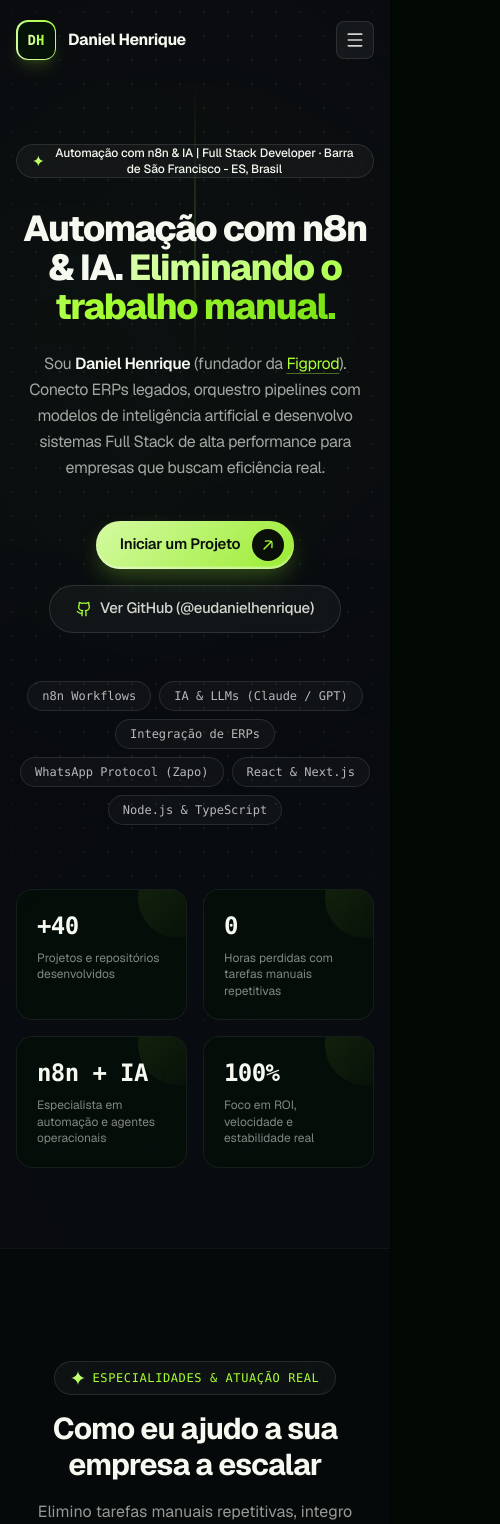
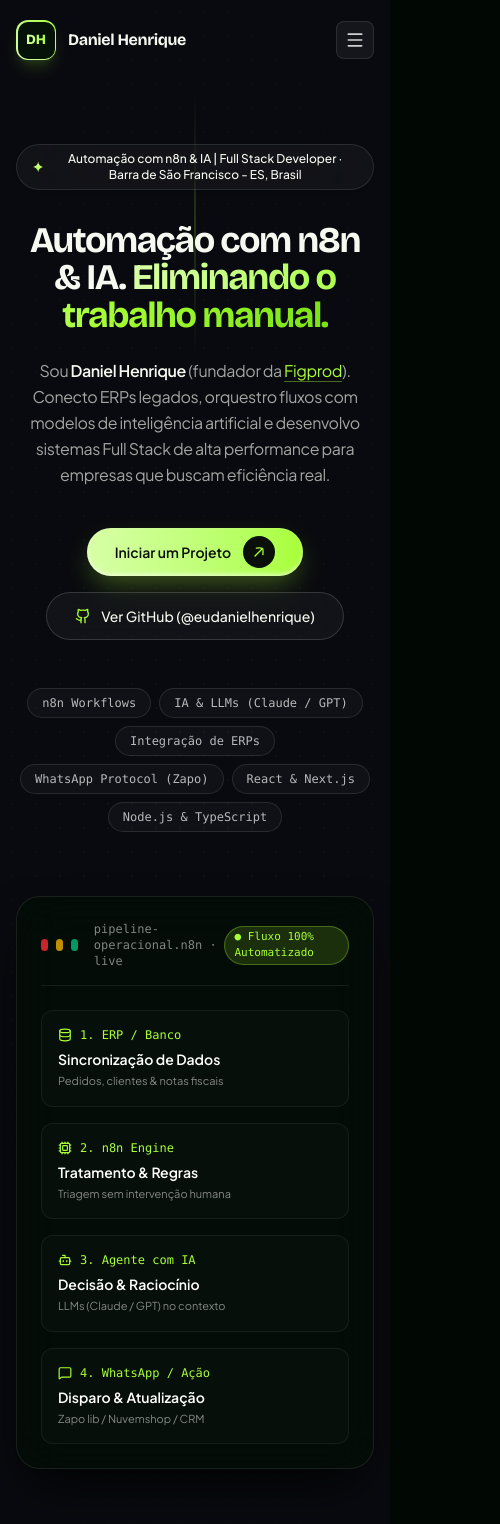
Before and after one commit to eudanielhenrique/phdanielhenrique.com.br, a Next.js app: page / in a window 390 px wide. Shown: the top 1524 px of the page, 500 px wide, since content can reach past the window. Built offline with nearby package versions, Linux system fonts and the light colour scheme.

Commit message:
fix(design): correcao completa da renderizacao, tipografia Bricolage Grotesque, pipeline visual e estilizacao nativa Tailwind

```diff
--- a/src/app/globals.css
+++ b/src/app/globals.css
@@ -1,152 +1,40 @@
 @import "tailwindcss";
+
+@theme {
+  --font-display: var(--font-display), system-ui, sans-serif;
+  --font-sans: var(--font-sans), system-ui, sans-serif;
+}
 
 :root {
   --bg: #010702;
-  --bg-deep: #020b04;
   --text-hi: #F5F9F0;
   --text-mid: rgba(245, 249, 240, 0.65);
-  --text-soft: rgba(245, 249, 240, 0.85);
-  --surface: rgba(255, 255, 255, 0.04);
-  --surface-hover: rgba(255, 255, 255, 0.08);
-  --border-soft: rgba(255, 255, 255, 0.08);
-  --border-strong: rgba(255, 255, 255, 0.16);
-  --ink-dark: #0A0F0A;
   --lime-soft: #D8FFA6;
   --lime-vivid: #A8FF35;
-  --grad-cta: linear-gradient(135deg, rgba(216, 255, 166, 0.98) 0%, rgba(168, 255, 53, 0.92) 100%);
 }
 
 html {
   scroll-behavior: smooth;
   color-scheme: dark;
-  background-color: var(--bg);
+  background-color: #010702;
 }
 
 body {
-  background-color: var(--bg);
-  color: var(--text-hi);
-  font-family: var(--font-geist-sans), system-ui, -apple-system, sans-serif;
+  background-color: #010702;
+  color: #F5F9F0;
+  font-family: var(--font-sans);
   overflow-x: hidden;
   -webkit-font-smoothing: antialiased;
 }
 
-::selection {
-  background: rgba(168, 255, 53, 0.35);
-  color: #F5F9F0;
+.font-display {
+  font-family: var(--font-display);
 }
 
-/* ============ Ambient & Aurora Lighting ============ */
-.aurora-glow {
-  position: absolute;
-  border-radius: 9999px;
-  filter: blur(140px);
-  pointer-events: none;
-  opacity: 0.18;
-}
-
-/* Background matrix dots */
-.dots-pattern {
-  background-image: radial-gradient(rgba(216, 255, 166, 0.12) 1px, transparent 1px);
+/* Clean dot matrix overlay using CSS without large bounding box containers */
+.dots-overlay {
+  background-image: radial-gradient(rgba(216, 255, 166, 0.08) 1px, transparent 1px);
   background-size: 24px 24px;
-}
-
-/* ============ Glass Panel Card ============ */
-.igreen-card {
-  background: rgba(4, 15, 6, 0.6);
-  border: 1px solid rgba(255, 255, 255, 0.07);
-  backdrop-filter: blur(16px);
-  -webkit-backdrop-filter: blur(16px);
-  transition: all 0.3s cubic-bezier(0.16, 1, 0.3, 1);
-}
-
-.igreen-card:hover {
-  border-color: rgba(168, 255, 53, 0.35);
-  box-shadow: 0 12px 36px -12px rgba(168, 255, 53, 0.12);
-  transform: translateY(-2px);
-}
-
-/* ============ Pill Badge ============ */
-.igreen-badge {
-  display: inline-flex;
-  align-items: center;
-  gap: 8px;
-  height: 34px;
-  padding: 6px 16px;
-  border-radius: 100px;
-  background: rgba(255, 255, 255, 0.04);
-  border: 1px solid rgba(255, 255, 255, 0.1);
-  backdrop-filter: blur(25px);
-  -webkit-backdrop-filter: blur(25px);
-  font-size: 13.5px;
-  letter-spacing: -0.01em;
-  color: #F5F9F0;
-  transition: border-color 0.25s ease;
-}
-
-.igreen-badge:hover {
-  border-color: rgba(168, 255, 53, 0.4);
-}
-
-/* ============ Buttons Signature ============ */
-.btn-primary-igreen {
-  display: inline-flex;
-  align-items: center;
-  gap: 12px;
-  height: 48px;
-  padding: 0 10px 0 24px;
-  border-radius: 100px;
-  background: var(--grad-cta);
-  box-shadow: rgba(255, 255, 255, 0.5) 0px -2px 2px 0px inset, 0 10px 25px -5px rgba(168, 255, 53, 0.3);
-  font-size: 15px;
-  font-weight: 600;
-  letter-spacing: -0.02em;
-  color: #0A0F0A;
-  transition: filter 0.25s ease, transform 0.25s ease;
-}
-
-.btn-primary-igreen:hover {
-  filter: brightness(1.1);
-  transform: scale(1.02);
-}
-
-.btn-primary-igreen .chip-circle {
-  width: 32px;
-  height: 32px;
-  border-radius: 50%;
-  background: #0A0F0A;
-  display: flex;
-  align-items: center;
-  justify-content: center;
-  color: #A8FF35;
-  transition: transform 0.25s ease;
-}
-
-.btn-primary-igreen:hover .chip-circle {
-  transform: rotate(45deg);
-}
-
-.btn-ghost-igreen {
-  display: inline-flex;
-  align-items: center;
-  gap: 8px;
-  height: 48px;
-  padding: 0 26px;
-  border-radius: 100px;
-  background: rgba(255, 255, 255, 0.04);
-  border: 1px solid rgba(255, 255, 255, 0.12);
-  backdrop-filter: blur(6px);
-  -webkit-backdrop-filter: blur(6px);
-  font-size: 15px;
-  font-weight: 500;
-  letter-spacing: -0.02em;
-  color: rgba(245, 249, 240, 0.85);
-  transition: all 0.25s ease;
-}
-
-.btn-ghost-igreen:hover {
-  background: rgba(255, 255, 255, 0.08);
-  border-color: rgba(168, 255, 53, 0.3);
-  color: #FFFFFF;
 }
 
 /* Custom Scrollbar */
--- a/src/app/layout.tsx
+++ b/src/app/layout.tsx
@@ -1,15 +1,17 @@
 import type { Metadata } from "next";
-import { Geist, Geist_Mono } from "next/font/google";
+import { Bricolage_Grotesque, Plus_Jakarta_Sans } from "next/font/google";
 import "./globals.css";
 
-const geistSans = Geist({
-  variable: "--font-geist-sans",
+const bricolage = Bricolage_Grotesque({
+  variable: "--font-display",
   subsets: ["latin"],
+  weight: ["400", "500", "600", "700", "800"],
 });
 
-const geistMono = Geist_Mono({
-  variable: "--font-geist-mono",
+const jakarta = Plus_Jakarta_Sans({
+  variable: "--font-sans",
   subsets: ["latin"],
+  weight: ["400", "500", "600", "700"],
 });
 
 export const metadata: Metadata = {
@@ -61,8 +63,11 @@ export default function RootLayout({
   children: React.ReactNode;
 }>) {
   return (
-    <html lang="pt-BR" className={`${geistSans.variable} ${geistMono.variable} scroll-smooth`}>
-      <body className="min-h-screen bg-[#010702] text-[#F5F9F0] antialiased selection:bg-[#A8FF35]/30 selection:text-white">
+    <html
+      lang="pt-BR"
+      className={`${bricolage.variable} ${jakarta.variable} scroll-smooth`}
+    >
+      <body className="min-h-screen bg-[#010702] text-[#F5F9F0] antialiased selection:bg-[#A8FF35]/30 selection:text-white font-sans">
         {children}
       </body>
     </html>
--- a/src/components/Hero.tsx
+++ b/src/components/Hero.tsx
@@ -1,8 +1,8 @@
 "use client";
 
 import { portfolioData } from "@/data/portfolioData";
-import { ArrowTopRightIcon, GithubIcon, LinkedinIcon, InstagramIcon, SparkIcon } from "@/components/Icons";
-import { ArrowDown, CheckCircle2, Terminal } from "lucide-react";
+import { ArrowTopRightIcon, GithubIcon, SparkIcon } from "@/components/Icons";
+import { Bot, Cpu, Database, MessageSquare, Terminal } from "lucide-react";
 
 export function Hero() {
   const { personal, stats } = portfolioData;
@@ -17,29 +17,24 @@ export function Hero() {
   ];
 
   return (
-    <section className="relative min-h-[95vh] pt-36 pb-20 flex flex-col justify-center overflow-hidden">
-      {/* Background Aurora Glows & Atmosphere */}
-      <div className="aurora-glow w-[650px] h-[650px] bg-[#A8FF35]/12 top-0 left-1/2 -translate-x-1/2" />
-      <div className="aurora-glow w-[500px] h-[500px] bg-[#14532d]/30 top-32 -left-48" />
-      <div className="aurora-glow w-[550px] h-[550px] bg-[#052e16]/40 -bottom-20 -right-40" />
+    <section className="relative min-h-[96vh] pt-36 pb-20 flex flex-col justify-center overflow-hidden bg-[radial-gradient(ellipse_80%_60%_at_50%_-10%,rgba(168,255,53,0.15),transparent_70%),radial-gradient(ellipse_60%_40%_at_20%_40%,rgba(20,83,45,0.2),transparent_60%),radial-gradient(ellipse_60%_40%_at_80%_50%,rgba(5,46,22,0.2),transparent_60%),#010702]">
+      {/* Subtle Dot matrix overlay */}
+      <div className="absolute inset-0 dots-overlay pointer-events-none opacity-40 [mask-image:radial-gradient(ellipse_70%_50%_at_50%_40%,#000_50%,transparent_100%)]" />
 
-      {/* Dot matrix background overlay */}
-      <div className="absolute inset-0 dots-pattern [mask-image:radial-gradient(ellipse_70%_60%_at_50%_35%,#000_60%,transparent_100%)] pointer-events-none opacity-60" />
-
-      {/* Decorative vertical light beam line */}
-      <div className="absolute top-20 left-1/2 -translate-x-1/2 w-[1px] h-72 bg-gradient-to-b from-transparent via-[#A8FF35]/30 to-transparent pointer-events-none" />
+      {/* Decorative vertical light sweep line */}
+      <div className="absolute top-24 left-1/2 -translate-x-1/2 w-[1px] h-64 bg-gradient-to-b from-transparent via-[#A8FF35]/35 to-transparent pointer-events-none" />
 
       <div className="relative max-w-5xl mx-auto px-4 sm:px-6 w-full text-center flex flex-col items-center">
         {/* Signature Badge with 4-point Spark */}
-        <div className="igreen-badge mb-8 group cursor-default">
-          <SparkIcon className="w-4 h-4 transition-transform group-hover:rotate-180 duration-500" />
-          <span className="font-medium text-xs sm:text-sm text-[#F5F9F0]">
+        <div className="inline-flex items-center gap-2.5 px-4 py-1.5 rounded-full bg-white/[0.04] border border-white/10 backdrop-blur-2xl text-xs sm:text-sm text-[#F5F9F0] shadow-sm mb-8 hover:border-[#A8FF35]/40 transition-colors">
+          <SparkIcon className="w-4 h-4" />
+          <span className="font-medium">
             {personal.role} · {personal.location}
           </span>
         </div>
 
         {/* Hero Title */}
-        <h1 className="text-4xl sm:text-6xl md:text-7xl font-extrabold tracking-[-0.04em] text-[#F5F9F0] leading-[1.08] max-w-4xl">
+        <h1 className="font-display text-4xl sm:text-6xl md:text-7xl lg:text-8xl font-bold tracking-[-0.04em] text-[#F5F9F0] leading-[1.04] max-w-4xl">
           Automação com n8n & IA.{" "}
           <span className="text-transparent bg-clip-text bg-gradient-to-r from-[#D8FFA6] via-[#A8FF35] to-[#7be312]">
             Eliminando o trabalho manual.
@@ -57,15 +52,18 @@ export function Hero() {
           >
             {personal.company}
           </a>
-          ). Conecto ERPs legados, orquestro pipelines com modelos de inteligência artificial e
+          ). Conecto ERPs legados, orquestro fluxos com modelos de inteligência artificial e
           desenvolvo sistemas Full Stack de alta performance para empresas que buscam eficiência real.
         </p>
 
         {/* Action Buttons */}
         <div className="mt-10 flex flex-wrap items-center justify-center gap-4">
-          <a href="#contato" className="btn-primary-igreen">
+          <a
+            href="#contato"
+            className="group inline-flex items-center gap-3 h-12 sm:h-13 px-7 sm:px-8 rounded-full bg-gradient-to-r from-[#D8FFA6] to-[#A8FF35] text-[#0A0F0A] font-semibold text-sm sm:text-base shadow-[inset_0_-2px_4px_rgba(255,255,255,0.6),0_12px_28px_-6px_rgba(168,255,53,0.35)] hover:brightness-110 hover:scale-[1.02] active:scale-95 transition-all"
+          >
             <span>Iniciar um Projeto</span>
-            <span className="chip-circle">
+            <span className="w-8 h-8 rounded-full bg-[#0A0F0A] text-[#A8FF35] flex items-center justify-center transition-transform group-hover:rotate-45">
               <ArrowTopRightIcon className="w-4 h-4" />
             </span>
           </a>
@@ -74,7 +72,7 @@ export function Hero() {
             href={personal.github}
             target="_blank"
             rel="noopener noreferrer"
-            className="btn-ghost-igreen"
+            className="inline-flex items-center gap-2.5 h-12 sm:h-13 px-7 sm:px-8 rounded-full bg-white/[0.04] border border-white/15 backdrop-blur-md text-[#F5F9F0] text-sm sm:text-base font-medium hover:bg-white/[0.08] hover:border-[#A8FF35]/40 transition-all"
           >
             <GithubIcon className="w-4 h-4 text-[#A8FF35]" />
             <span>Ver GitHub (@eudanielhenrique)</span>
@@ -93,14 +91,73 @@ export function Hero() {
           ))}
         </div>
 
+        {/* Interactive Architecture Flow Preview */}
+        <div className="mt-16 w-full max-w-4xl p-6 sm:p-8 rounded-3xl bg-[#030d05]/80 border border-white/[0.09] backdrop-blur-xl shadow-2xl shadow-black/80 text-left relative overflow-hidden">
+          <div className="flex items-center justify-between border-b border-white/[0.08] pb-4 mb-6">
+            <div className="flex items-center gap-2">
+              <span className="w-3 h-3 rounded-full bg-red-500/80" />
+              <span className="w-3 h-3 rounded-full bg-yellow-500/80" />
+              <span className="w-3 h-3 rounded-full bg-emerald-500/80" />
+              <span className="ml-2 text-xs font-mono text-white/50">
+                pipeline-operacional.n8n · live
+              </span>
+            </div>
+            <span className="text-[11px] font-mono px-2.5 py-0.5 rounded-full bg-[#A8FF35]/15 text-[#A8FF35] border border-[#A8FF35]/30">
+              ● Fluxo 100% Automatizado
+            </span>
+          </div>
+
+          <div className="grid grid-cols-1 sm:grid-cols-4 gap-4 items-center">
+            {/* Step 1 */}
+            <div className="p-4 rounded-xl bg-white/[0.02] border border-white/[0.06] hover:border-[#A8FF35]/30 transition-all">
+              <div className="flex items-center gap-2 text-xs font-mono text-[#A8FF35] mb-1.5">
+                <Database className="w-3.5 h-3.5" />
+                <span>1. ERP / Banco</span>
+              </div>
+              <div className="text-sm font-semibold text-white">Sincronização de Dados</div>
+              <p className="text-[11px] text-white/50 mt-1">Pedidos, clientes & notas fiscais</p>
+            </div>
+
+            {/* Step 2 */}
+            <div className="p-4 rounded-xl bg-white/[0.02] border border-white/[0.06] hover:border-[#A8FF35]/30 transition-all">
+              <div className="flex items-center gap-2 text-xs font-mono text-[#A8FF35] mb-1.5">
+                <Cpu className="w-3.5 h-3.5" />
+                <span>2. n8n Engine</span>
+              </div>
+              <div className="text-sm font-semibold text-white">Tratamento & Regras</div>
+              <p className="text-[11px] text-white/50 mt-1">Triagem sem intervenção humana</p>
+            </div>
+
+            {/* Step 3 */}
+            <div className="p-4 rounded-xl bg-white/[0.02] border border-white/[0.06] hover:border-[#A8FF35]/30 transition-all">
+              <div className="flex items-center gap-2 text-xs font-mono text-[#A8FF35] mb-1.5">
+                <Bot className="w-3.5 h-3.5" />
+                <span>3. Agente com IA</span>
+              </div>
+              <div className="text-sm font-semibold text-white">Decisão & Raciocínio</div>
+              <p className="text-[11px] text-white/50 mt-1">LLMs (Claude / GPT) no contexto</p>
+            </div>
+
+            {/* Step 4 */}
+            <div className="p-4 rounded-xl bg-white/[0.02] border border-white/[0.06] hover:border-[#A8FF35]/30 transition-all">
+              <div className="flex items-center gap-2 text-xs font-mono text-[#A8FF35] mb-1.5">
+                <MessageSquare className="w-3.5 h-3.5" />
+                <span>4. WhatsApp / Ação</span>
+              </div>
+              <div className="text-sm font-semibold text-white">Disparo & Atualização</div>
+              <p className="text-[11px] text-white/50 mt-1">Zapo lib / Nuvemshop / CRM</p>
+            </div>
+          </div>
+        </div>
+
         {/* Stats Grid */}
-        <div className="mt-16 sm:mt-20 w-full grid grid-cols-2 lg:grid-cols-4 gap-4">
+        <div className="mt-14 w-full grid grid-cols-2 lg:grid-cols-4 gap-4">
           {stats.map((stat, index) => (
             <div
               key={index}
-              className="igreen-card p-5 sm:p-6 rounded-2xl text-left relative overflow-hidden group"
+              className="p-5 sm:p-6 rounded-2xl bg-[#030d05]/80 border border-white/[0.08] hover:border-[#A8FF35]/35 transition-all text-left relative overflow-hidden group shadow-lg"
             >
-              <div className="text-2xl sm:text-3xl font-extrabold text-[#F5F9F0] font-mono tracking-tight group-hover:text-[#A8FF35] transition-colors">
+              <div className="font-display text-2xl sm:text-3xl font-bold text-[#F5F9F0] tracking-tight group-hover:text-[#A8FF35] transition-colors">
                 {stat.value}
               </div>
               <div className="mt-2 text-xs text-white/50 leading-snug">
--- a/src/components/Navbar.tsx
+++ b/src/components/Navbar.tsx
@@ -3,7 +3,7 @@
 import { useState, useEffect } from "react";
 import { portfolioData } from "@/data/portfolioData";
 import { Menu, X } from "lucide-react";
-import { ArrowTopRightIcon, GithubIcon, LinkedinIcon, SparkIcon } from "@/components/Icons";
+import { ArrowTopRightIcon, GithubIcon, LinkedinIcon, InstagramIcon } from "@/components/Icons";
 
 export function Navbar() {
   const [isScrolled, setIsScrolled] = useState(false);
@@ -19,7 +19,7 @@ export function Navbar() {
 
   const navLinks = [
     { label: "Início", href: "#" },
-    { label: "O que faço", href: "#servicos" },
+    { label: "Especialidades", href: "#servicos" },
     { label: "Projetos Reais", href: "#projetos" },
     { label: "Skills & Trajetória", href: "#skills" },
     { label: "Contato", href: "#contato" },
@@ -29,7 +29,7 @@ export function Navbar() {
     <header
       className={`fixed top-0 left-0 right-0 z-50 transition-all duration-300 ${
         isScrolled
-          ? "bg-[#010702]/85 backdrop-blur-xl border-b border-white/10 py-3.5 shadow-2xl shadow-black/80"
+          ? "bg-[#010702]/90 backdrop-blur-xl border-b border-white/[0.08] py-3.5 shadow-2xl shadow-black/80"
           : "bg-transparent py-5"
       }`}
     >
@@ -38,33 +38,33 @@ export function Navbar() {
         <a href="#" className="flex items-center gap-3 group">
           <div className="w-10 h-10 rounded-xl bg-gradient-to-tr from-[#D8FFA6] to-[#A8FF35] p-[1.5px] transition-transform duration-300 group-hover:scale-105 shadow-lg shadow-[#A8FF35]/15">
             <div className="w-full h-full bg-[#051208] rounded-[10px] flex items-center justify-center">
-              <span className="font-mono font-black text-transparent bg-clip-text bg-gradient-to-r from-[#D8FFA6] to-[#A8FF35] text-sm">
+              <span className="font-display font-extrabold text-transparent bg-clip-text bg-gradient-to-r from-[#D8FFA6] to-[#A8FF35] text-sm">
                 DH
               </span>
             </div>
           </div>
           <div className="flex flex-col">
             <div className="flex items-center gap-1.5">
-              <span className="font-bold text-[#F5F9F0] tracking-tight text-base group-hover:text-[#A8FF35] transition-colors">
+              <span className="font-display font-bold text-[#F5F9F0] tracking-tight text-base group-hover:text-[#A8FF35] transition-colors">
                 {portfolioData.personal.name}
               </span>
               <span className="text-[11px] font-mono px-2 py-0.5 rounded-full bg-[#A8FF35]/10 text-[#A8FF35] border border-[#A8FF35]/20 hidden sm:inline-flex">
                 @figprod
               </span>
             </div>
-            <span className="text-xs text-white/50 font-mono hidden sm:inline-block">
+            <span className="text-xs text-white/45 font-mono hidden sm:inline-block">
               Automação n8n & IA · Full Stack
             </span>
           </div>
         </a>
 
         {/* Desktop Links */}
-        <nav className="hidden md:flex items-center gap-1 bg-white/[0.03] px-3 py-1.5 rounded-full border border-white/10 backdrop-blur-md">
+        <nav className="hidden md:flex items-center gap-1 bg-white/[0.03] px-3.5 py-1.5 rounded-full border border-white/10 backdrop-blur-md">
           {navLinks.map((link) => (
             <a
               key={link.href}
               href={link.href}
-              className="px-4 py-1.5 text-xs font-medium text-[#F5F9F0]/80 hover:text-[#A8FF35] hover:bg-white/[0.04] rounded-full transition-all"
+              className="px-4 py-1.5 text-xs font-medium text-[#F5F9F0]/80 hover:text-[#A8FF35] hover:bg-white/[0.05] rounded-full transition-all"
             >
               {link.label}
             </a>
@@ -77,7 +77,7 @@ export function Navbar() {
             href={portfolioData.personal.github}
             target="_blank"
             rel="noopener noreferrer"
-            className="p-2.5 rounded-full text-white/70 hover:text-[#A8FF35] hover:bg-white/5 border border-white/10 transition-colors"
+            className="p-2 rounded-full text-white/70 hover:text-[#A8FF35] hover:bg-white/[0.05] border border-white/10 transition-colors"
             title="GitHub de Daniel Henrique"
           >
             <GithubIcon className="w-4 h-4" />
@@ -86,15 +86,19 @@ export function Navbar() {
             href={portfolioData.personal.linkedin}
             target="_blank"
             rel="noopener noreferrer"
-            className="p-2.5 rounded-full text-white/70 hover:text-[#A8FF35] hover:bg-white/5 border border-white/10 transition-colors"
+            className="p-2 rounded-full text-white/70 hover:text-[#A8FF35] hover:bg-white/[0.05] border border-white/10 transition-colors"
             title="LinkedIn de Daniel Henrique"
           >
             <LinkedinIcon className="w-4 h-4" />
           </a>
 
-          <a href="#contato" className="btn-primary-igreen !h-10 !text-xs !py-0 !pl-4 !pr-1.5">
+          {/* Styled Pill CTA */}
+          <a
+            href="#contato"
+            className="group inline-flex items-center gap-2.5 h-10 pl-4 pr-1.5 rounded-full bg-gradient-to-r from-[#D8FFA6] to-[#A8FF35] text-[#0A0F0A] font-semibold text-xs shadow-[inset_0_-2px_2px_rgba(255,255,255,0.6),0_10px_20px_-5px_rgba(168,255,53,0.3)] hover:brightness-110 hover:scale-[1.02] active:scale-95 transition-all"
+          >
             <span>Falar Comigo</span>
-            <span className="chip-circle !w-7 !h-7">
+            <span className="w-7 h-7 rounded-full bg-[#0A0F0A] text-[#A8FF35] flex items-center justify-center transition-transform group-hover:rotate-45">
               <ArrowTopRightIcon className="w-3.5 h-3.5" />
             </span>
           </a>
@@ -125,15 +129,15 @@ export function Navbar() {
               </a>
             ))}
           </div>
-          <div className="pt-2 flex flex-col gap-3">
+          <div className="pt-2">
             <a
               href="#contato"
               onClick={() => setMobileMenuOpen(false)}
-              className="btn-primary-igreen justify-center w-full"
+              className="group flex items-center justify-center gap-2.5 h-12 px-6 rounded-full bg-gradient-to-r from-[#D8FFA6] to-[#A8FF35] text-[#0A0F0A] font-semibold text-sm shadow-lg w-full"
             >
               <span>Falar Comigo</span>
-              <span className="chip-circle">
-                <ArrowTopRightIcon className="w-4 h-4" />
+              <span className="w-7 h-7 rounded-full bg-[#0A0F0A] text-[#A8FF35] flex items-center justify-center transition-transform group-hover:rotate-45">
+                <ArrowTopRightIcon className="w-3.5 h-3.5" />
               </span>
             </a>
           </div>
--- a/src/components/Services.tsx
+++ b/src/components/Services.tsx
@@ -22,18 +22,18 @@ export function Services() {
   };
 
   return (
-    <section id="servicos" className="py-28 relative z-10 border-t border-white/5 bg-[#010903]/40">
+    <section id="servicos" className="py-28 relative z-10 border-t border-white/[0.08] bg-[#010702]">
       <div className="max-w-6xl mx-auto px-4 sm:px-6">
         {/* Section Header */}
         <div className="flex flex-col items-center text-center max-w-3xl mx-auto">
-          <div className="igreen-badge mb-4">
+          <div className="inline-flex items-center gap-2 px-4 py-1.5 rounded-full bg-white/[0.04] border border-white/10 backdrop-blur-2xl text-xs sm:text-sm text-[#F5F9F0] shadow-sm mb-4">
             <SparkIcon className="w-3.5 h-3.5" />
             <span className="text-xs uppercase font-mono tracking-wider text-[#A8FF35]">
               Especialidades & Atuação Real
             </span>
           </div>
 
-          <h2 className="text-3xl sm:text-5xl font-bold tracking-[-0.03em] text-[#F5F9F0]">
+          <h2 className="font-display text-3xl sm:text-5xl font-bold tracking-[-0.035em] text-[#F5F9F0]">
             Como eu ajudo a sua empresa a escalar
           </h2>
 
@@ -48,11 +48,11 @@ export function Services() {
           {services.map((service: ServiceItem) => (
             <div
               key={service.id}
-              className="igreen-card p-8 sm:p-9 rounded-2xl flex flex-col justify-between group"
+              className="p-8 sm:p-9 rounded-2xl bg-[#030d05]/80 border border-white/[0.08] hover:border-[#A8FF35]/40 hover:shadow-[0_12px_36px_-12px_rgba(168,255,53,0.15)] transition-all flex flex-col justify-between group"
             >
               <div>
                 <div className="flex items-center justify-between mb-6">
-                  <div className="w-13 h-13 rounded-2xl bg-[#061809] border border-[#A8FF35]/25 flex items-center justify-center group-hover:scale-105 group-hover:border-[#A8FF35]/60 transition-all shadow-md shadow-[#A8FF35]/5">
+                  <div className="w-12 h-12 rounded-xl bg-[#061809] border border-[#A8FF35]/30 flex items-center justify-center group-hover:scale-105 group-hover:border-[#A8FF35]/60 transition-all shadow-md shadow-[#A8FF35]/5">
                     {renderIcon(service.icon)}
                   </div>
                   {service.badge && (
@@ -62,7 +62,7 @@ export function Services() {
                   )}
                 </div>
 
-                <h3 className="text-xl sm:text-2xl font-bold text-[#F5F9F0] tracking-tight group-hover:text-[#A8FF35] transition-colors">
+                <h3 className="font-display text-xl sm:text-2xl font-bold text-[#F5F9F0] tracking-tight group-hover:text-[#A8FF35] transition-colors">
                   {service.title}
                 </h3>
 
@@ -71,7 +71,7 @@ export function Services() {
                 </p>
 
                 {/* Features checklist */}
-                <ul className="mt-6 space-y-3 border-t border-white/5 pt-6">
+                <ul className="mt-6 space-y-3 border-t border-white/[0.08] pt-6">
                   {service.features.map((feature, idx) => (
                     <li key={idx} className="flex items-start gap-2.5 text-xs sm:text-sm text-[#F5F9F0]/80">
                       <CheckCircle2 className="w-4 h-4 text-[#A8FF35] shrink-0 mt-0.5" />
@@ -84,7 +84,7 @@ export function Services() {
               <div className="mt-8 pt-4">
                 <a
                   href="#contato"
-                  className="inline-flex items-center gap-2 text-xs sm:text-sm font-semibold text-[#A8FF35] group-hover:underline underline-offset-4"
+                  className="inline-flex items-center gap-2 text-xs sm:text-sm font-semibold text-[#A8FF35] hover:underline underline-offset-4"
                 >
                   <span>Conversar sobre esta demanda</span>
                   <ArrowTopRightIcon className="w-3.5 h-3.5" />
```
Also changed, not shown: src/components/Contact.tsx (+16 -19 lines), src/components/ExperienceAndSkills.tsx (+13 -13 lines), src/components/Footer.tsx (+4 -4 lines), src/components/Projects.tsx (+9 -12 lines).
